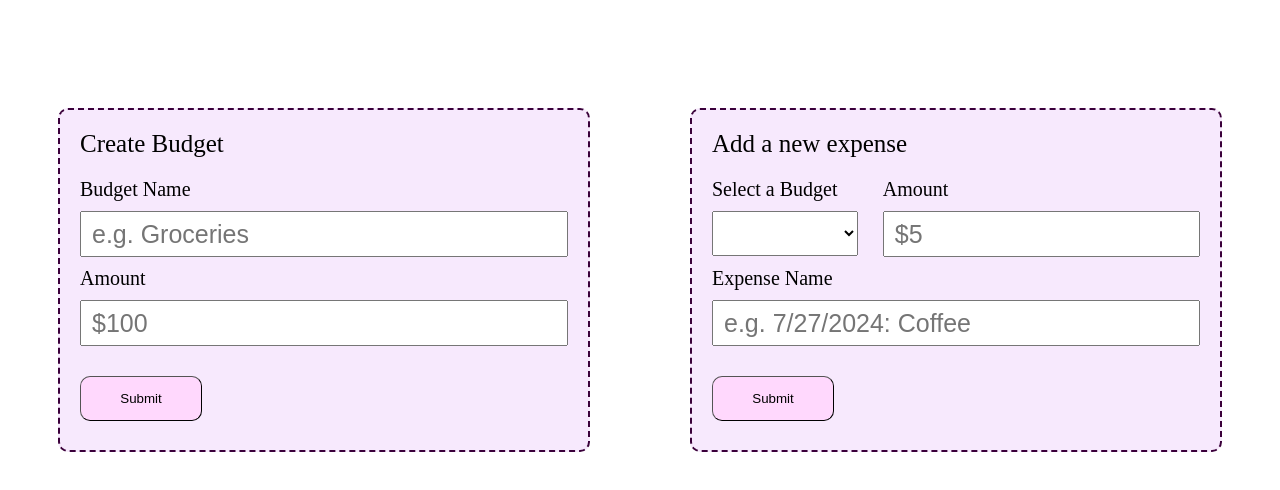
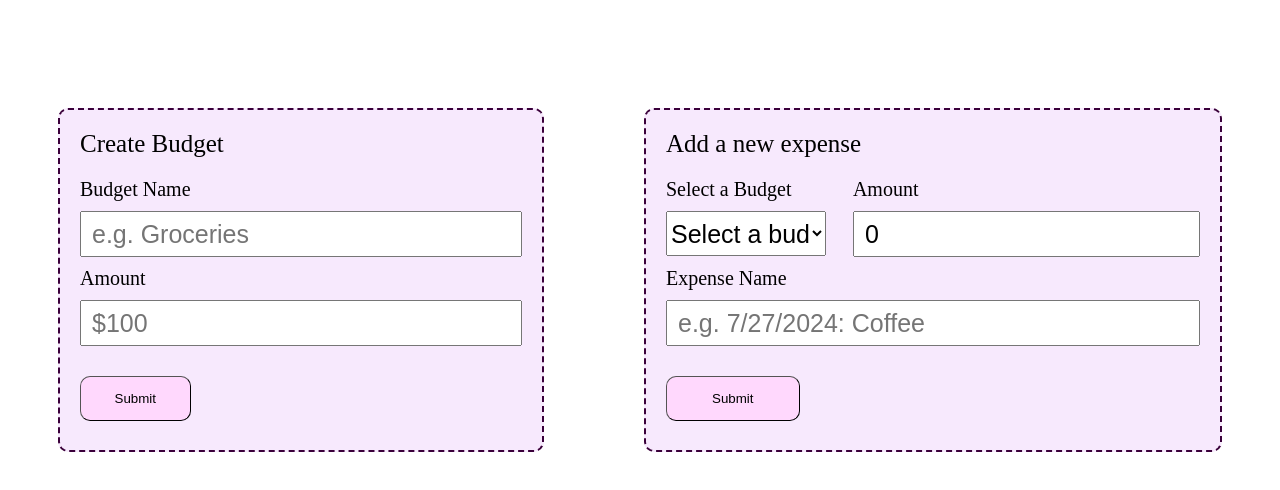
Before and after one commit to Bismithblde/Empower-Hackathon, a React (Vite) app in the folder empower-hacks/: page / in a window 1280 px wide. Shown: the top 490 px of the page. Built offline with nearby package versions, Linux system fonts and the light colour scheme.

Commit message:
added entering expenses and a dynamic circle

```diff
--- a/empower-hacks/components/BudgetCard/BudgetCard.jsx
+++ b/empower-hacks/components/BudgetCard/BudgetCard.jsx
@@ -1,14 +1,18 @@
 import React, { useState } from 'react'
 import DoughnutChart from '../DoughnutChart/DoughnutChart'
+
 export default function BudgetCard( {budget} ) {
   const [budgetValue, setBudgetValue] = useState(budget.budgetValue)
   const [spending, setSpending] = useState(0)
-  const [expenses, setExpenses] = useState([{expense: "Coffee", price: "100"}])
+
+
   return (
     <div className='budget-card'>
         <h1>Budget Name: {budget.name}</h1>
         <h3>Budget Amount: ${budget.budgetValue}</h3>
-        <DoughnutChart percentage={(spending/budgetValue)*100}/>
+        {}
+        <h3>Current Spending: ${budget.totalExpense}</h3>
+        <DoughnutChart percentage={(budget.totalExpense/budget.budgetValue)*100}/>
     </div>
   )
 }
--- a/empower-hacks/components/BudgetInput/BudgetInput.jsx
+++ b/empower-hacks/components/BudgetInput/BudgetInput.jsx
@@ -5,7 +5,7 @@ export default function BudgetInput( {addBudget}) {
   const [budgetValue, setBudgetValue] = useState(0)
   const handleSubmit = (e) => {
     e.preventDefault();
-    addBudget({name: name, budgetValue: budgetValue})
+    addBudget({name: name, budgetValue: budgetValue, expenses: [], totalExpense: 0})
     console.log("Submitted")
   }
   return (
--- a/empower-hacks/components/ExpensesInput/ExpensesInput.jsx
+++ b/empower-hacks/components/ExpensesInput/ExpensesInput.jsx
@@ -1,32 +1,81 @@
-import React from 'react'
-import './ExpensesInput.css'
-export default function ExpensesInput( {budgetsArray} ) {
+import React, { useState } from 'react';
+import './ExpensesInput.css';
+
+export default function ExpensesInput({ budgetsArray, setBudgetArray }) {
+  const [selectedBudget, setSelectedBudget] = useState({ name: '', expenses: [], totalExpense: 0 });
+  const [expenseValue, setExpenseValue] = useState(0);
+  const [expenseName, setExpenseName] = useState('');
+
+  const handleSubmit = (e) => {
+    e.preventDefault();
+
+    const updatedExpenses = [...selectedBudget.expenses, { expenseName: expenseName, expenseValue: expenseValue }];
+
+    const updatedTotalExpense = selectedBudget.totalExpense + expenseValue;
+
+    const updatedBudget = {
+      ...selectedBudget,
+      expenses: updatedExpenses,
+      totalExpense: updatedTotalExpense,
+    };
+
+    const updatedArray = budgetsArray.map(b =>
+      b.name === selectedBudget.name ? updatedBudget : b
+    );
+
+    setBudgetArray(updatedArray);
+
+    setSelectedBudget(updatedBudget);
+
+    setExpenseName('');
+    setExpenseValue(0);
+  };
+
+  const handleBudgetChange = (e) => {
+    const budgetName = e.target.value;
+    const budget = budgetsArray.find(b => b.name === budgetName);
+    if (budget) {
+      setSelectedBudget(budget);
+    }
+  };
+
   return (
     <div className='expenses-input-container'>
-    <form className='expenses-input-form'>
-
+      <form className='expenses-input-form' onSubmit={handleSubmit}>
         <label className='title-label'>Add a new expense</label>
-        <div style={{display: "flex", flexDirection: "row", justifyContent: "space-between"}}>
-            <div style={{display: "flex", flexDirection: "column", width: "30%"}}>
-                <label className='input-label'> Select a Budget</label>
-                <select className='expenses-dropdown'>
+        <div style={{ display: 'flex', flexDirection: 'row', justifyContent: 'space-between' }}>
+          <div style={{ display: 'flex', flexDirection: 'column', width: '30%' }}>
+            <label className='input-label'>Select a Budget</label>
+            <select className='expenses-dropdown' onChange={handleBudgetChange} value={selectedBudget.name}>
+              <option value=''>Select a budget</option>
               {budgetsArray.map((budget, index) => (
                 <option key={index} value={budget.name}>{budget.name}</option>
               ))}
             </select>
           </div>
 
-            <div style={{display: "flex", flexDirection: "column", width: "65%"}}>
-                <label className='input-label '>Amount</label>
-                <input type='number' placeholder='$5' className='expenses-input'></input>
+          <div style={{ display: 'flex', flexDirection: 'column', width: '65%' }}>
+            <label className='input-label'>Amount</label>
+            <input
+              type='number'
+              placeholder='$5'
+              className='expenses-input'
+              value={expenseValue}
+              onChange={(e) => setExpenseValue(Number(e.target.value))}
+            />
           </div>
         </div>
         <label className='input-label'>Expense Name</label>
-        <input type='text' placeholder='e.g. 7/27/2024: Coffee' className='budget-input'></input>
+        <input
+          type='text'
+          placeholder='e.g. 7/27/2024: Coffee'
+          className='budget-input'
+          value={expenseName}
+          onChange={(e) => setExpenseName(e.target.value)}
+        />
 
-
-        <button className='expenses-input-button'>Submit</button>
+        <button className='expenses-input-button' type='submit'>Submit</button>
       </form>
     </div>
-  )
+  );
 }
--- a/empower-hacks/src/App.jsx
+++ b/empower-hacks/src/App.jsx
@@ -8,14 +8,25 @@ import BudgetList from '../components/BudgetList/BudgetList'
 
 function App() {
   const [budgetsArray, setBudgetArray] = useState([])
+
   const addBudget = (budget) => {
     setBudgetArray([...budgetsArray, budget])
+  }
+
+  const findAndSetBudgetArray = (budget) => {
+    const index = budgetsArray.findIndex(b => b.name === budget.name)
+    if (index !== -1) {
+      const updatedArray = [...budgetsArray]
+      updatedArray[index] = budget
+      setBudgetArray(updatedArray)
+      console.log(updatedArray)
+    }
   }
   return (
     <div className='main-container'>
       <div className='forms-container'>
         <BudgetInput addBudget={addBudget}/>
-        <ExpensesInput budgetsArray={budgetsArray}/>
+        <ExpensesInput budgetsArray={budgetsArray} setBudgetArray={setBudgetArray}/>
       </div>
       <div className='budgetList-container'>
         <BudgetList budgetArray={budgetsArray}/>
```
Lines whose indentation alone changed are shown as unchanged.
